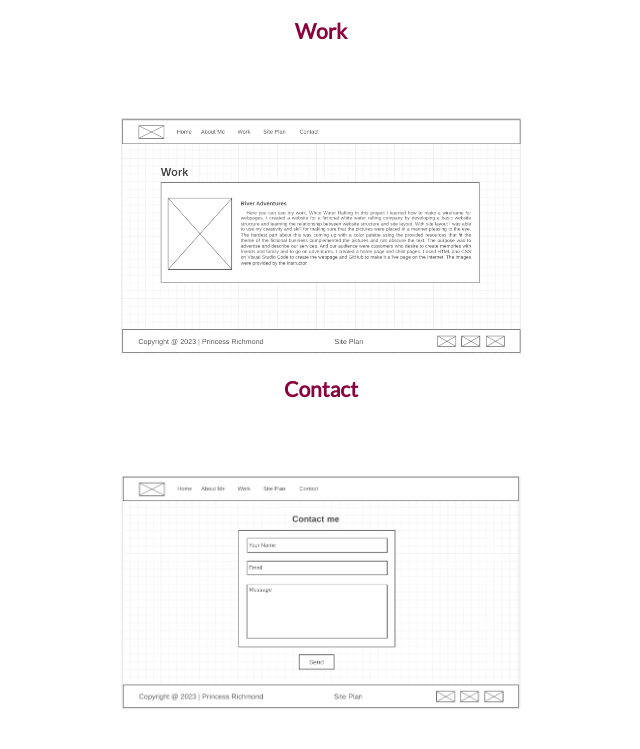
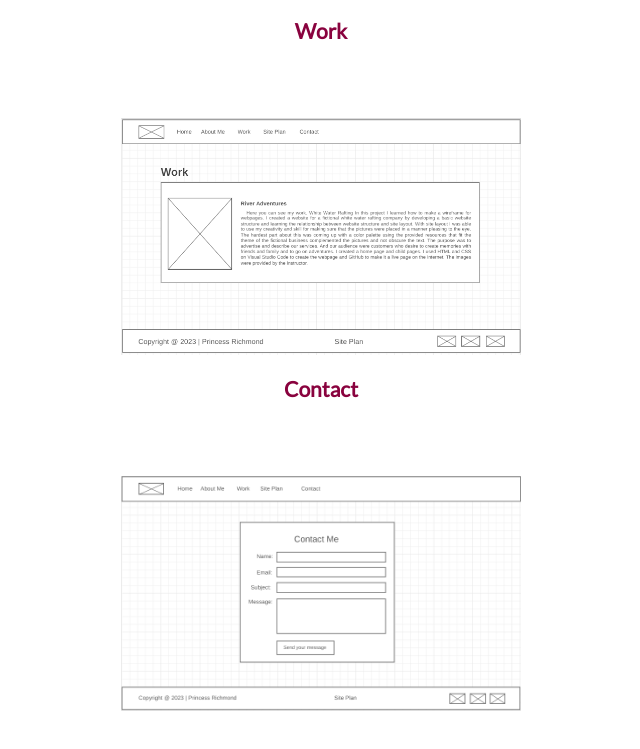
Before and after one commit to princessrichmond/wdd130, a plain HTML site: page myportfolio/site-plan.html in a window 1280 px wide. Shown: the part 7085-7834 px from the top of the page, without its empty margins (319-959 px from the left). Drawn offline with Linux system fonts and the light colour scheme; a web font is replaced by a local one.

Commit message:
update contact wireframe

```diff
--- a/myportfolio/site-plan.html
+++ b/myportfolio/site-plan.html
@@ -221,7 +221,7 @@
       <p>
         <!-- [Any additional details about page 4 that the wireframe does not make clear] -->
       </p>
-      <img src="images/wireframe_contact.png" alt="contact page wireframe">
+      <img src="images/contactpage.png" alt="contact page wireframe">
     </main>
   </body>
 
```
Also changed, not shown: myportfolio/images/contactpage.png (added).
